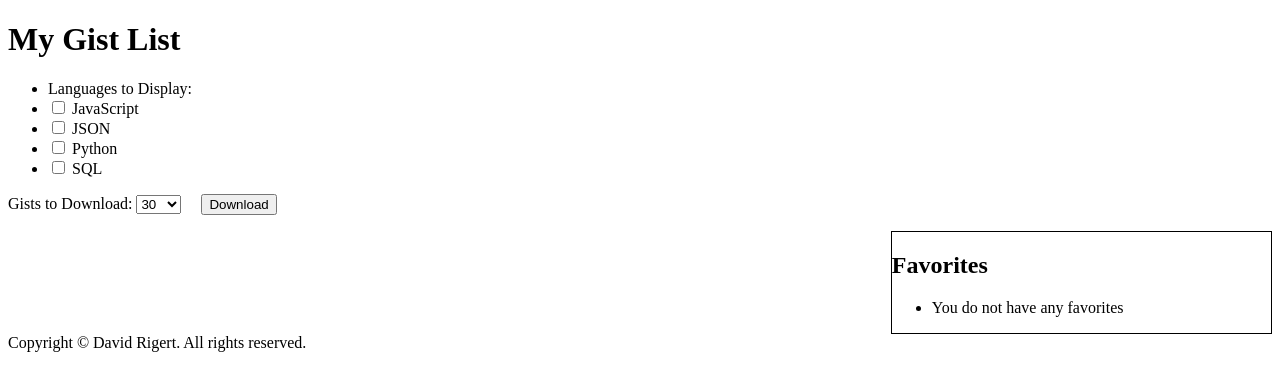
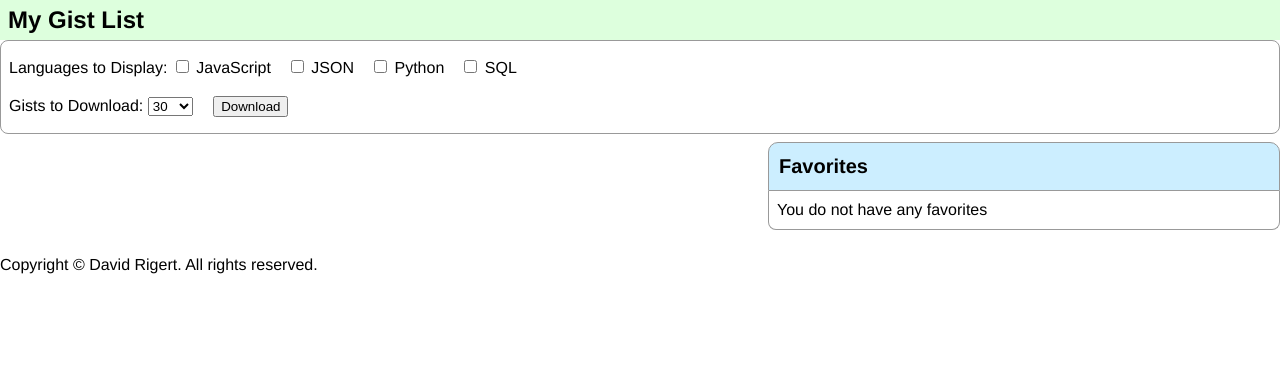
Before and after one commit to rigertd/complete, a PHP site: page / in a window 1280 px wide. Shown: the top 391 px of the page. Run offline with PHP 8.4, Linux system fonts and the light colour scheme.

Commit message:
Updated style.

```diff
--- a/cs290-assignment3-pt2/style.css
+++ b/cs290-assignment3-pt2/style.css
@@ -1,12 +1,59 @@
 body {
+  font: 100%/1.35 helvetica, calibri, sans-serif;
+  margin: 0;
+  padding: 0;
   min-width: 600px;
 }
 
+header {
+  background-color: #dfd;
+  margin: 0;
+  padding: .25em .5em;
+}
+
+header h1 {
+  margin: 0;
+  font-size: 1.5em;
+}
+
 .favorites {
-  border: 1px solid black;
   float: right;
+  margin: .5em 0 .5em .5em;
   min-width: 200px;
-  width: 30%;
+  padding: 0;
+  position:relative;
+  width: 40%;
+  z-index: 1;
+}
+.favorites > ul {
+  border: 1px solid #999;
+  border-top: 0;
+  border-radius: 0 0 .5em .5em / 0 0 .5em .5em;
+  margin-top: 0;
+  padding: .5em;
+}
+
+.favorites h2 {
+  background-color: #cef;
+  border: 1px solid #999;
+  border-radius: .5em .5em 0 0 / .5em .5em 0 0;
+  font-size: 1.25em;
+  margin: 0;
+  padding: .5em;
+}
+
+.options {
+  border: 1px solid #999;
+  border-radius: .5em/.5em;
+  padding: 0 .5em;
+}
+
+.options ul {
+  padding-left: 0;
+
+}
+.options li {
+  display: inline-block;
 }
 
 .options label {
@@ -18,23 +65,59 @@ body {
   width: 2em;
 }
 
-.results ul {
-  margin-left: 0;
+.favorites > ul > li, .results > ul > li {
+  padding-left: .5em;
+}
+
+.favorites li, .results li {
+  list-style-type: none;
+}
+
+.favorites ul {
   padding-left: 0;
-  text-indent: 0;
 }
-.results > ul > li > ul > li {
+
+.favorites ul, .results ul {
+  padding-left: 0;
+  white-space: nowrap;
+}
+
+.favorites > ul > li > ul > li, .results > ul > li > ul > li {
   display: inline-block;
   vertical-align: top;
   margin: .25em;
 }
 
-.results > ul > li > ul > li > ul > li {
+.favorites > ul > li > ul > li > ul > li, .results > ul > li > ul > li > ul > li {
   display: inline-block;
   border: 1px solid #999;
+  background-color: #fac;
   margin: .25em;
-  padding: .1em;
-  border-radius: 10%;
+  padding: .1em .25em;
+  border-radius: .25em/.25em;
+}
+
+.add_fav, .remove_fav {
+  border-width: 0;
+  cursor: pointer;
+  height: 30px;
+  width: 30px;
+}
+
+.add_fav {
+  background: url("star.png") no-repeat left;
+}
+
+.add_fav:hover {
+  background-position: right;
+}
+
+.remove_fav {
+  background: url("star.png") no-repeat right;
+}
+
+.remove_fav:hover {
+  background-position: left;
 }
 
 footer {
```
Also changed, not shown: cs290-assignment3-pt2/star.png.
